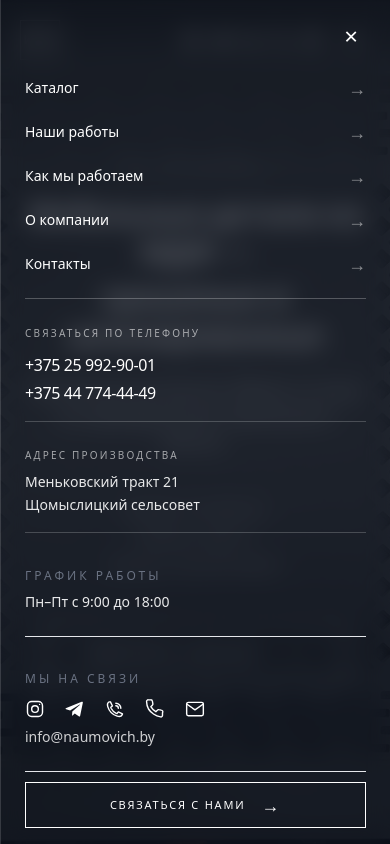
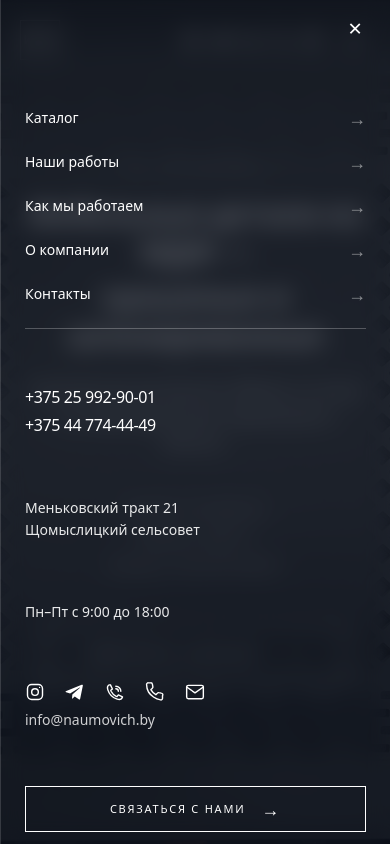
Before and after one commit to IljaBelousow/naumovich-site, a Next.js app: page / in a window 390 px wide. Both pictures are taken after a click on the button "Открыть меню". Shown: the top 844 px of the page. Built offline with nearby package versions, Linux system fonts and the light colour scheme.

Commit message:
Remove menu inner scroll and simplify contact details

```diff
--- a/src/components/Header.tsx
+++ b/src/components/Header.tsx
@@ -93,21 +93,20 @@ export default function Header() {
               onClick={() => setMobileMenuOpen(false)}
               className="absolute inset-0 h-full w-full cursor-pointer bg-black/35"
             />
-            <aside className="absolute inset-0 flex h-[100dvh] w-full max-w-md flex-col justify-between overflow-hidden border-l border-white/15 bg-gray-900/50 px-6 py-4 text-white shadow-2xl backdrop-blur-md sm:px-8 sm:py-5">
-              <div className="flex shrink-0 items-center justify-between">
-                <span aria-hidden="true" />
+            <aside className="absolute inset-0 flex h-[100dvh] w-full max-w-md flex-col justify-between overflow-hidden border-l border-white/15 bg-gray-900/50 px-6 py-3 text-white shadow-2xl backdrop-blur-md sm:px-8 sm:py-4">
+              <div className="flex shrink-0 justify-end">
                 <button
                   type="button"
                   aria-label="Закрыть меню"
                   onClick={() => setMobileMenuOpen(false)}
-                  className="cursor-pointer p-2 text-2xl leading-none text-white transition-opacity hover:opacity-60"
+                  className="cursor-pointer p-1 text-2xl leading-none text-white transition-opacity hover:opacity-60"
                 >
                   ×
                 </button>
               </div>
 
               <nav aria-label="Основные разделы сайта" className="shrink-0 border-b border-white/25 pb-3">
-                {navigation.map((item, index) => (
+                {navigation.map((item) => (
                   <Link
                     key={item.name}
                     href={item.href}
@@ -120,27 +119,21 @@ export default function Header() {
                 ))}
               </nav>
 
-              <section className="shrink-0 border-b border-white/20 py-4" aria-label="Телефоны">
-                <p className="mb-3 text-[10px] font-medium uppercase tracking-[0.22em] text-white/60">Связаться по телефону</p>
+              <section className="shrink-0 space-y-1 py-1" aria-label="Телефоны">
                 <a href="tel:+375259929001" className="block text-base font-medium tracking-tight transition-colors hover:text-white/70">+375 25 992-90-01</a>
-
-                <a href="tel:+375447744449" className="mt-1 block text-base font-medium tracking-tight transition-colors hover:text-white/70">+375 44 774-44-49</a>
-
+                <a href="tel:+375447744449" className="block text-base font-medium tracking-tight transition-colors hover:text-white/70">+375 44 774-44-49</a>
               </section>
 
-              <section className="shrink-0 border-b border-white/20 py-4">
-                <p className="text-[10px] font-medium uppercase tracking-[0.22em] text-white/60">Адрес производства</p>
-                <p className="mt-2 text-sm leading-relaxed text-white/90">Меньковский тракт 21<br />Щомыслицкий сельсовет</p>
+              <section className="shrink-0 py-1" aria-label="Адрес">
+                <p className="text-sm leading-relaxed text-white/90">Меньковский тракт 21<br />Щомыслицкий сельсовет</p>
               </section>
 
-              <section className="border-b border-gray-200 py-6">
-                <p className="text-xs font-medium uppercase tracking-[0.25em] text-gray-500">График работы</p>
-                <p className="mt-2 text-sm text-white/90">Пн–Пт с 9:00 до 18:00</p>
+              <section className="shrink-0 py-1" aria-label="График">
+                <p className="text-sm text-white/90">Пн–Пт с 9:00 до 18:00</p>
               </section>
 
-              <section className="border-b border-gray-200 py-6">
-                <p className="text-xs font-medium uppercase tracking-[0.25em] text-gray-500">Мы на связи</p>
-                <div className="mt-3 flex items-center gap-5 text-white">
+              <section className="shrink-0 py-1" aria-label="Контакты">
+                <div className="flex items-center gap-5 text-white">
                   <a href="https://www.instagram.com/vintazh100" target="_blank" rel="noopener noreferrer" aria-label="Instagram" title="Instagram" className="cursor-pointer transition-opacity hover:opacity-50">
                     <svg viewBox="0 0 24 24" className="h-5 w-5" fill="none" stroke="currentColor" strokeWidth="1.7" strokeLinecap="round" strokeLinejoin="round" aria-hidden="true"><rect x="3" y="3" width="18" height="18" rx="5"/><circle cx="12" cy="12" r="4"/><circle cx="17.5" cy="6.5" r=".8" fill="currentColor" stroke="none"/></svg>
                   </a>
```
